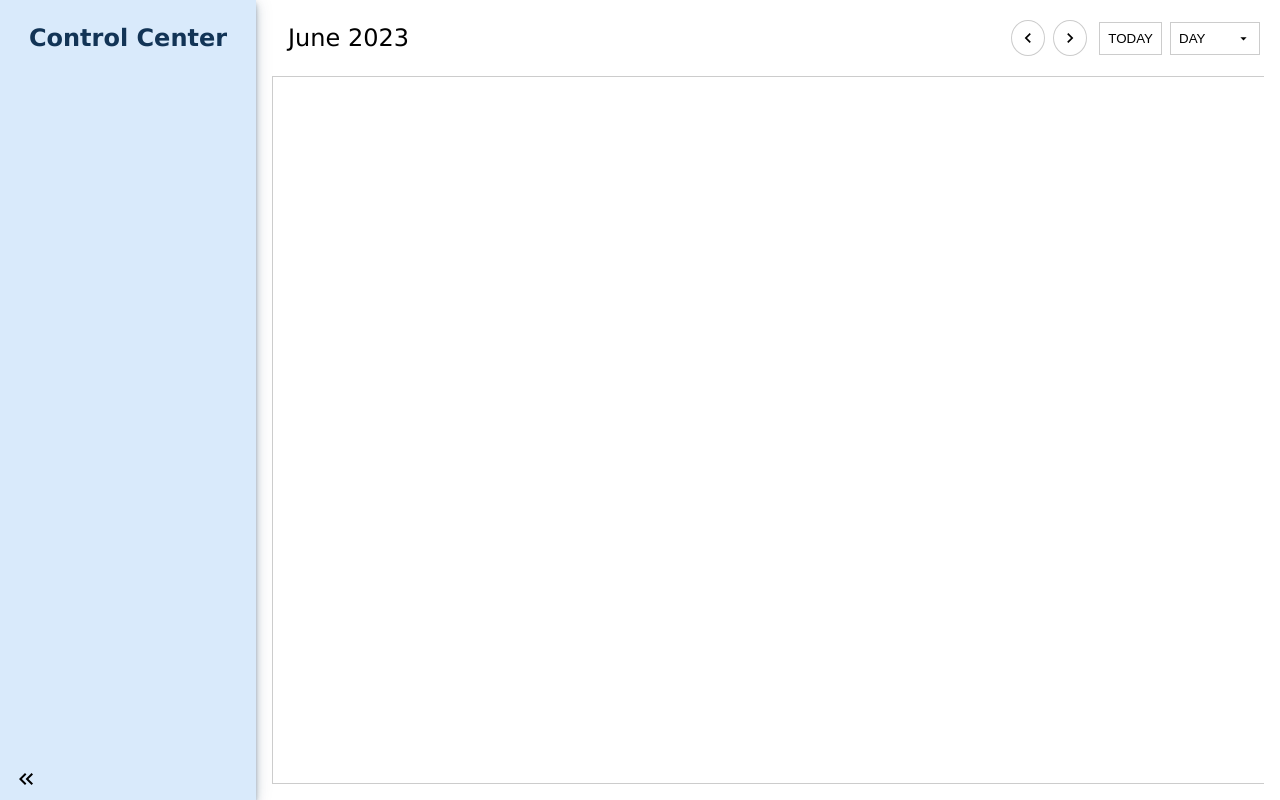
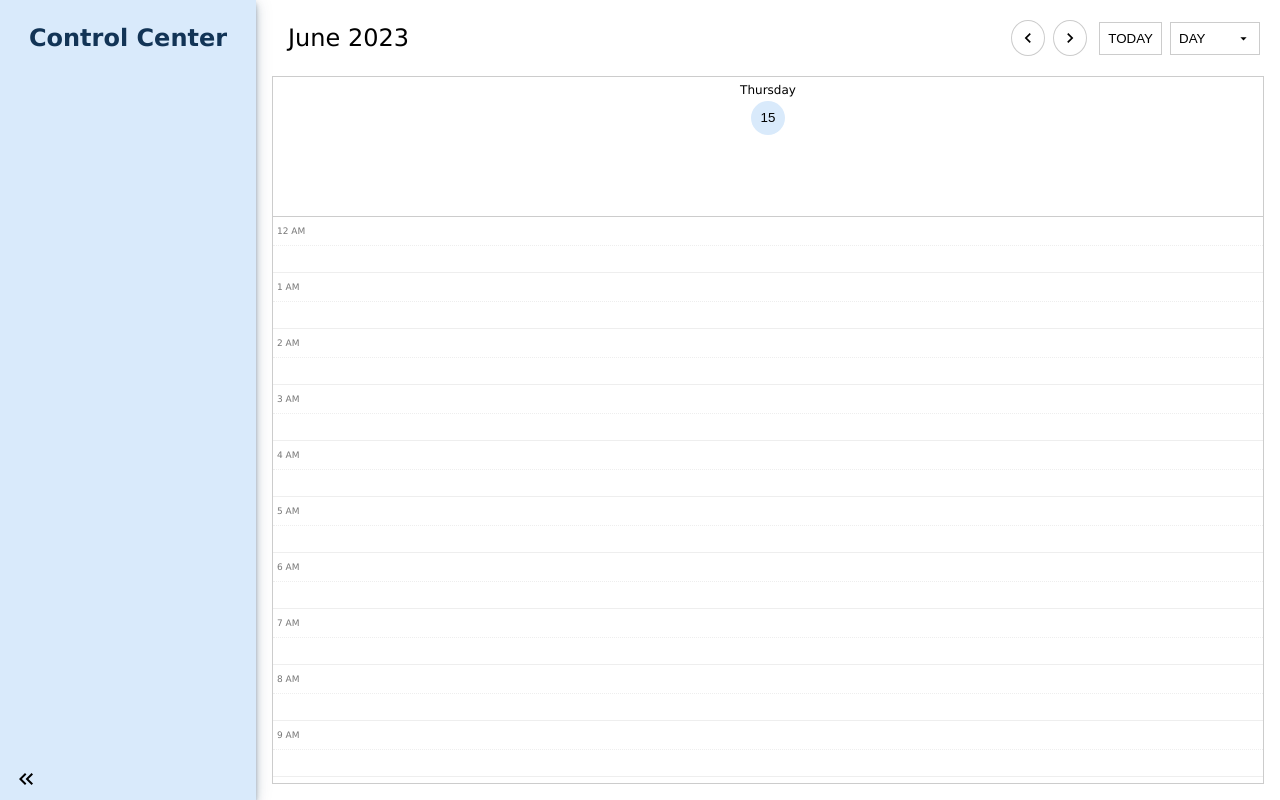
Before and after one commit to polyphonic13/vue3-calendar, a Vue app: page / in a window 1280 px wide. Both pictures are taken after a click on the button "15". Built offline with nearby package versions, Linux system fonts and the light colour scheme.

Commit message:
DayLayout functioning (mostly); WeeklyEventCards -> EventCards

```diff
--- a/src/components/DayLayout.vue
+++ b/src/components/DayLayout.vue
@@ -1,52 +1,93 @@
 <template>
-    <div v-if="props.dayInfo" class="week">
-        <div class="day_of_week_headers">
-            <!-- <DayOfWeekHeader
-                :year="props.year"
-                :month="props.dayInfo.month"
-                :day="props.dayInfo.date"
-                :day-name="dayName"
-                @mousedown="onAddEventForDay"
-            /> -->
-        </div>
+    <div class="day_layout" ref="dayEl">
+        <DayOfWeekHeader
+            :index="0"
+            :year="year"
+            :month="month"
+            :day="day"
+            :day-name="DAYS_OF_WEEK[props.date.getDay()]"
+            :is-selecting="isSelecting"
+            :selected-items="selectedItems"
+            :current-initiator="currentInitiator"
+            :current-type="currentType"
+            @day-on-mouse-down="onDayMouseDown"
+            @day-on-mouse-over="onDayMouseOver"
+            @day-on-mouse-up="onDayMouseUp"
+        />
+        <EventCards
+            :index="0"
+            :week-dates="[props.date]"
+            :is-include-hourly-events="false"
+            :is-week="false"
+        />
         <div class="day_container">
-            <div class="day_list">
-                <!-- <DayOfWeek
+            <div class="day_of_week_list">
+                <DayOfWeek
                     :index="0"
-                    :day-name="dayName"
+                    :day-name="DAYS_OF_WEEK[props.date.getDay()]"
                     :is-include-time-label="true"
                     :is-selecting="isSelecting"
                     :is-start-on-second-half="isStartOnSecondHalf"
                     :is-end-on-first-half="isEndOnFirstHalf"
                     :selected-items="selectedItems"
                     :current-initiator="currentInitiator"
-                    :events="[]"
-                    @time-on-mouse-down="onMouseDown"
-                    @time-on-mouse-over="onMouseOver"
-                    @time-on-mouse-up="onAddEventForTimes"
-                /> -->
+                    :current-type="currentType"
+                    :events="getHourlyEventsForDate(props.date, hourlyEvents)"
+                    @time-on-mouse-down="onTimeMouseDown"
+                    @time-on-mouse-over="onTimeMouseOver"
+                    @time-on-mouse-up="onTimeMouseUp"
+                />
             </div>
         </div>
+        <EventListModal v-if="isViewEventList" />
     </div>
 </template>
 
 <script setup lang="ts">
-    import { toRef, watch, onMounted, computed } from 'vue';
+    // external
+    import {
+        toRef,
+        watch,
+        onMounted,
+        computed,
+    } from 'vue';
 
-    import type { IEvent } from '@/interfaces';
+    // interfaces, types and enums
+    import type { IYearMonthDay } from '@/interfaces';
 
+    import { MouseSelectionType } from '@/enum/MouseSelectionType';
+
+    // composables
+    import {
+        TIMES_IN_DAY,
+        DAYS_OF_WEEK,
+        useDateUtils,
+    } from '@/composables/use-date-utils';
+
+    import { useMouseItemSelect } from '@/composables/use-mouse-item-select';
+    import { useComputedEventLists } from '@/composables/use-computed-event-lists';
+    import { useEventListModal } from '@/composables/use-event-list-modal';
+
+    // components
     import DayOfWeekHeader from './DayOfWeekHeader.vue';
     import DayOfWeek from './DayOfWeek.vue';
+    import EventCards from './events/EventCards.vue';
+    import EventListModal from './events/EventListModal.vue';
 
-    import { DAYS_OF_WEEK, TIMES_IN_DAY } from '@/composables/use-date-utils';
-    import { useMouseItemSelect } from '@/composables/use-mouse-item-select';
-
-    interface IDayLayoutProps {
-        year: number;
-        dayInfo: Date;
+    interface IDayProps {
+        date: Date;
     }
 
-    const props: IDayLayoutProps = defineProps<IDayLayoutProps>();
+    const props: IDayProps = defineProps<IDayProps>();
+
+    const { getYMDFromDate, getHHMMFromNumber } = useDateUtils();
+
+    const {
+        setStartDate,
+        setEndDate,
+        hourlyEvents,
+        getHourlyEventsForDate,
+    } = useComputedEventLists();
 
     const {
         state,
@@ -57,68 +98,129 @@
         onMouseUp,
     } = useMouseItemSelect();
 
+    const { getIsEventListVisible } = useEventListModal();
+
     const selectedItems = toRef(state, 'selectedItems');
     const isSelecting = toRef(state, 'isSelecting');
     const isStartOnSecondHalf = toRef(state, 'isStartOnSecondHalf');
     const isEndOnFirstHalf = toRef(state, 'isEndOnFirstHalf');
     const currentInitiator = toRef(state, 'currentInitiator');
+    const currentType = toRef(state, 'currentType');
 
-    const emit = defineEmits(['addEvent']);
+    const emit = defineEmits([
+        'createEvent',
+        'dateClicked',
+    ]);
 
-    const dayName = computed(() => DAYS_OF_WEEK[props.dayInfo.getDay()]);
+    const year = computed(() => {
+        return props.date.getFullYear();
+    });
+
+    const month = computed(() => {
+        return props.date.getMonth();
+    });
+
+    const day = computed(() => {
+        return props.date.getDate();
+    });
+
+    const isViewEventList = computed(() => {
+        return getIsEventListVisible();
+    });
+
+    watch(() => props.date, () => {
+        setStartAndEndDate();
+        initHourIndices();
+    });
+
+    const emitCreateEvent = (start: Date, end: Date) => {
+        if (isViewEventList.value) {
+            return;
+        }
+
+        const event = {
+            start,
+            end,
+        };
+
+        emit('createEvent', event);
+    };
 
     const initHourIndices = () => {
         initIndices<string>(TIMES_IN_DAY);
     };
 
-    const addEvent = (times: { start: number, end: number }) => {
-        // const date = props.dayInfo.getDate();
-        // const month = props.dayInfo.getMonth();
-        // const year = props.year;
-
-        // const event: Partial<IEvent> = {
-        //     start: {
-        //         year,
-        //         month,
-        //         day: date,
-        //         time: times.start,
-        //     },
-        //     end: {
-        //         year,
-        //         month,
-        //         day: date,
-        //         time: times.end,
-        //     },
-        // };
-
-        // emit('addEvent', event);
+    const onTimeMouseDown = (day: number, hour: number, isSecondHalf?: boolean) => {
+        onMouseDown(hour, day, MouseSelectionType.HOURLY, isSecondHalf);
     };
 
-    const onAddEventForDay = () => {
-        const times = { start: 0, end: TIMES_IN_DAY.length - 1 };
-        addEvent(times);
+    const onTimeMouseOver = (hour: number, isSecondHalf?: boolean) => {
+        if (!isSelecting) {
+            return;
+        }
+        onMouseOver(hour, isSecondHalf)
     };
 
-    const onAddEventForTimes = (index: number) => {
-        addEvent(getNumberValuesFromItems());
+    const getDateFromTimes = (raw: number, ymd: IYearMonthDay) => {
+        const { hh, mm } = getHHMMFromNumber(raw);
+        return new Date(ymd.year, ymd.month, ymd.day, hh, mm);
+    };
+
+    const onTimeMouseUp = () => {
+        const times = getNumberValuesFromItems();
+        const { year, month, day } = getYMDFromDate(props.date);
+
+        const start = getDateFromTimes(times.start, { year, month, day });
+        const end = getDateFromTimes(times.end, { year, month, day });
+
+        emitCreateEvent(start, end);
         onMouseUp();
     };
 
-    watch(() => props.dayInfo, () => {
-        initHourIndices();
-    });
+    const onDayMouseDown = (day: number) => {
+        onMouseDown(day, day, MouseSelectionType.DAILY);
+    }
+
+    const onDayMouseOver = (day: number) => {
+        if (!isSelecting.value) {
+            return;
+        }
+
+        onMouseOver(day);
+    };
+
+    const onDayMouseUp = () => {
+        if (!isSelecting.value) {
+            return;
+        }
+
+        const startDay = getYMDFromDate(props.date);
+        const endDay = getYMDFromDate(props.date);
+
+        const start = getDateFromTimes(0, { ...startDay });
+        const end = getDateFromTimes(0, { ...endDay });
+
+        emitCreateEvent(start, end);
+        onMouseUp();
+    };
+
+    const setStartAndEndDate = () => {
+        setStartDate(props.date);
+        setEndDate(props.date);
+    };
 
     onMounted(() => {
-        console.log(`DayLayout/onMounted, props = `, props);
+        setStartAndEndDate();
         initHourIndices();
     });
 </script>
 
 <style scoped lang="scss">
     @import '../styles/global.scss';
+    @import '../styles/mixins.scss';
 
-    .week {
-        height: calc(100% - 98px);
+    .day_layout {
+        // height: calc(100% - 98px);
 
         flex: 1;
         display: flex;
@@ -126,18 +228,14 @@
 
         border-left: 1px solid $borderColor01;
         border-bottom: 1px solid $borderColor01;
+        box-sizing: border-box;
+
+        overflow: hidden;
     }
 
-    @media screen and (max-width: 400px) {
-        .week {
-            height: calc(100% - 144px);
-        }
-    }
-
-    .day_of_week_headers {
-        width: 100%;
-        display: flex;
-
+    .day_of_week_header {
+        height: 92px;
+        border-right: 1px solid $borderColor01;
     }
 
     .day_container {
@@ -187,15 +285,41 @@
         display: flex;
         align-items: center;
         justify-content: flex-end;
+        /* border: 1px solid #eee; */
+        border-right: 1px solid $borderColor01;
+        /* border-bottom: 1px solid $borderColor01; */
 
-        border-right: 1px solid $borderColor01;
-
-        color: $primaryBg01;
+        color: $greyscale01;
     }
 
-    .day_list {
+    .day_of_week_list {
         flex: 1;
         display: flex;
     }
 
+    .info {
+        width: 100%;
+        max-height: 32px;
+
+        padding: 8px;
+        box-sizing: border-box;
+
+        background-color: #eef;
+
+        flex: 1;
+        display: flex;
+        align-content: center;
+        justify-content: flex-start;
+    }
+
+    @media screen and (max-width: 400px) {
+        .week {
+            height: calc(100% - 144px);
+        }
+
+        .event_card {
+            @include event_card--mobile;
+        }
+    }
+
 </style>
--- a/src/components/MonthLayout.vue
+++ b/src/components/MonthLayout.vue
@@ -23,10 +23,11 @@
                     @day-on-mouse-up="onAddEventForDay"
                 />
             </div>
-            <WeeklyEventCards
+            <EventCards
                 :index="w"
                 :week-dates="week"
                 :is-include-hourly-events="true"
+                :is-week="true"
             />
         </div>
         <EventListModal v-if="isViewEventList" />
@@ -43,7 +44,7 @@
 
     import DayOfMonth from './DayOfMonth.vue';
     import DaysOfWeekNames from './DaysOfWeekNames.vue';
-    import WeeklyEventCards from './events/WeeklyEventCards.vue';
+    import EventCards from './events/EventCards.vue';
     import EventListModal from './events/EventListModal.vue';
 
     interface IMonthProps {
--- a/src/components/events/WeeklyEventCards.vue
+++ b/src/components/events/EventCards.vue
@@ -6,6 +6,7 @@
         <div
             v-for="(date, d) in weekDates"
             class="weekly_event_cards__day"
+            :class="dayClasses"
         >
             <button
                 v-if="getEventsForDate(date).length > 2"
@@ -49,13 +50,14 @@
         isHourly: boolean;
     }
 
-    interface IWeeklyEventCardsProps {
+    interface IEventCardsProps {
         index: number;
         weekDates: Date[];
         isIncludeHourlyEvents: boolean;
+        isWeek: boolean;
     }
 
-    const props = defineProps<IWeeklyEventCardsProps>();
+    const props = defineProps<IEventCardsProps>();
 
     const emit = defineEmits([
         'onDayMouseDown',
@@ -132,13 +134,20 @@
         'weekly_event_cards--tall': ([...eventRows.value].sort((a, b) => b - a)[0] > 1),
     }));
 
+    const dayClasses = computed(() => {
+        const modifier = (props.isWeek) ? 'weekly' : 'daily';
+        return `weekly_event_cards__day--${modifier}`;
+    });
+
     const getCardStyle = (event: IMultiDayEvent, index: number) => {
         if (eventRows.value[index] > 1) {
             return 'display: none';
         }
-        const width = (100 / 7) * event.daysWithinWeek;
+        const widthDivider = (props.isWeek) ? 7 : 1;
+
+        const width = (100 / widthDivider) * event.daysWithinWeek;
         const top = ((eventRows.value[index]) * 24);
-        const left = (100 / 7) * event.leftMultiplier;
+        const left = (100 / widthDivider) * event.leftMultiplier;
 
         return `width: ${width}%; top: ${top}px; left: ${left}%`;
     };
@@ -182,7 +191,7 @@
     };
 
     onMounted(() => {
-        // console.log(`WeeklyEventCards/onMounted, events = `, events.value);
+        // console.log(`EventCards/onMounted, events = `, events.value);
     });
 </script>
 
@@ -195,10 +204,16 @@
     }
 
     .weekly_event_cards__day {
+        border-right: 1px solid $greyscale02;
+        box-sizing: border-box;
+    }
+
+    .weekly_event_cards__day--weekly {
         width: calc(100% / 7);
+    }
 
-        // border-right: 1px solid $borderColor01;
-        box-sizing: border-box;
+    .weekly_event_cards__day--daily {
+        width: 100%;
     }
 
     .more_events_btn {
--- a/src/styles/mixins.scss
+++ b/src/styles/mixins.scss
@@ -108,7 +108,7 @@
 @mixin event_card_list {
     width: 100%;
 
-    border-right: 1px solid $borderColor01;
+    // border-right: 1px solid $borderColor01;
     box-sizing: border-box;
 
     display: flex;
--- a/src/views/Calendar.vue
+++ b/src/views/Calendar.vue
@@ -42,8 +42,7 @@
         />
         <DayLayout
             v-if="state.layout === CalendarLayout.DAY"
-            :year="state.year"
-            :day-info="state.yearData[state.year].weeks[state.week][state.dayOfWeek]"
+            :date="state.yearData[state.year].weeks[state.week][state.dayOfWeek]"
             @create-event="onCreateEvent"
         />
         <EventModal
```
Also changed, not shown: src/components/WeekLayout.vue (+5 -4 lines).
